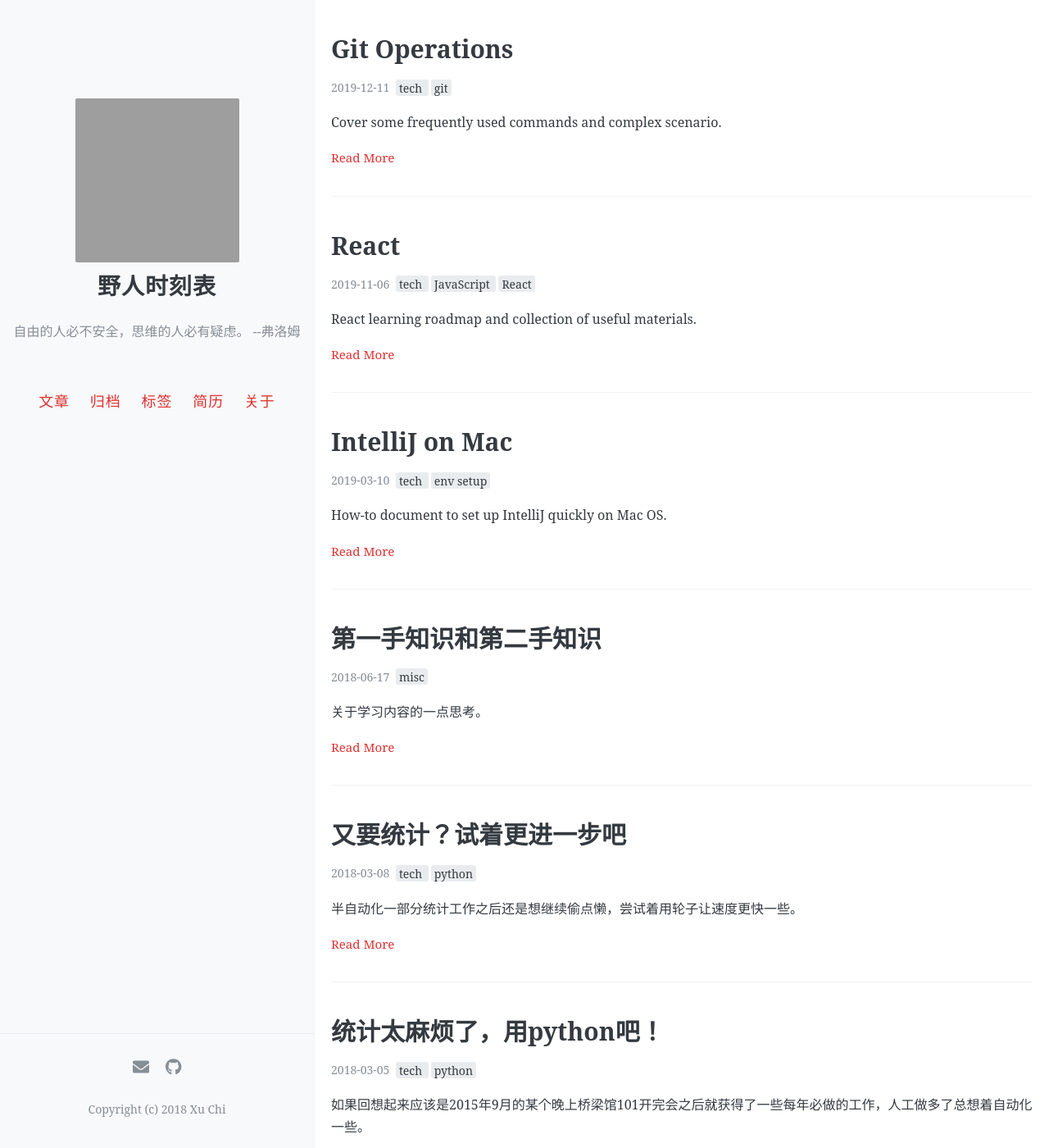
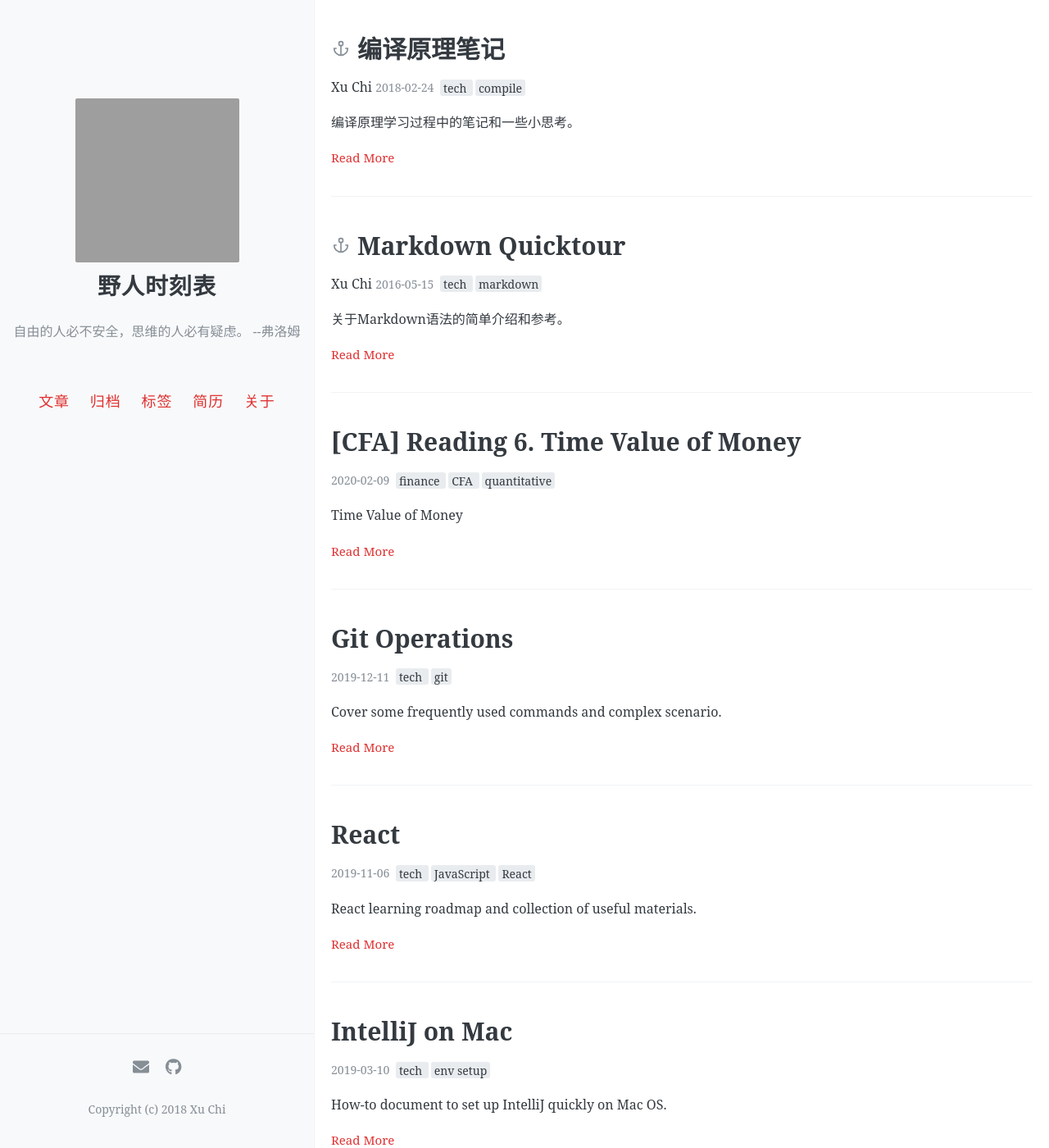
Before and after one commit to xuchi16/Lukathis.github.io, a Jekyll site: the page built from index.html, in a window 1280 px wide and 1400 px high. Shown: the whole window at 82% size. Built offline with Jekyll 4.4.1, drawn with Linux system fonts in a browser that asks for light colours; the list of posts is cut into pages by our own code; comment, search, counter and statistics services are not loaded; some of the changed text lies outside the part shown; grey boxes are pictures that could not be loaded.

Commit message:
update some post name, update pinned posts

```diff
--- a/_posts/2016-05-15-Markdown-syntax.markdown
+++ b/_posts/2016-05-15-Markdown-syntax.markdown
@@ -4,6 +4,7 @@ title:  "Markdown Quicktour"
 author: Xu Chi
 toc: true
 tags: [tech, markdown]
+pinned: true
 date:   2016-05-15 11:00:00 +0800
 ---
 
--- a/_posts/2018-02-24-编译原理笔记.markdown
+++ b/_posts/2018-02-24-Modern-Compiler-Implementation.markdown
@@ -4,6 +4,7 @@ title:  "编译原理笔记"
 author: Xu Chi
 toc: true
 tags: [tech, compile]
+pinned: true
 date: 2018-02-24
 ---
 
--- /dev/null
+++ b/_posts/cfa/2020-02-09-CFA-Reading-6-TVM.markdown
@@ -0,0 +1,15 @@
+---
+layout: post
+title:  "[CFA] Reading 6. Time Value of Money"
+author: Xu Chi
+toc: true
+tags: [finance, CFA, quantitative]
+---
+
+Time Value of Money
+
+# Fischer's Effect
+
+# EAR or EAY
+
+# Annuity
--- a/index.html
+++ b/index.html
@@ -34,9 +34,9 @@ layout: default
             feather.replace()
           </script>
         </div>
-        <!-- <div class="entry"> -->
-          <!-- {{ post.excerpt | truncate: 200 }} -->
-        <!-- </div> -->
+        <div class="entry">
+          {{ post.excerpt }}
+        </div>
         <a href="{{ site.baseurl }}{{ post.url }}" class="read-more">Read More</a>
       </article>
     {% endif %}
```
Also changed, not shown: _posts/2018-02-21-Spring-note.markdown (renamed from _posts/2018-02-21-Spring学习笔记1.markdown), _posts/2018-03-05-Poll-with-python.markdown (renamed from _posts/2018-03-05-统计太麻烦了，用python吧！.markdown).
